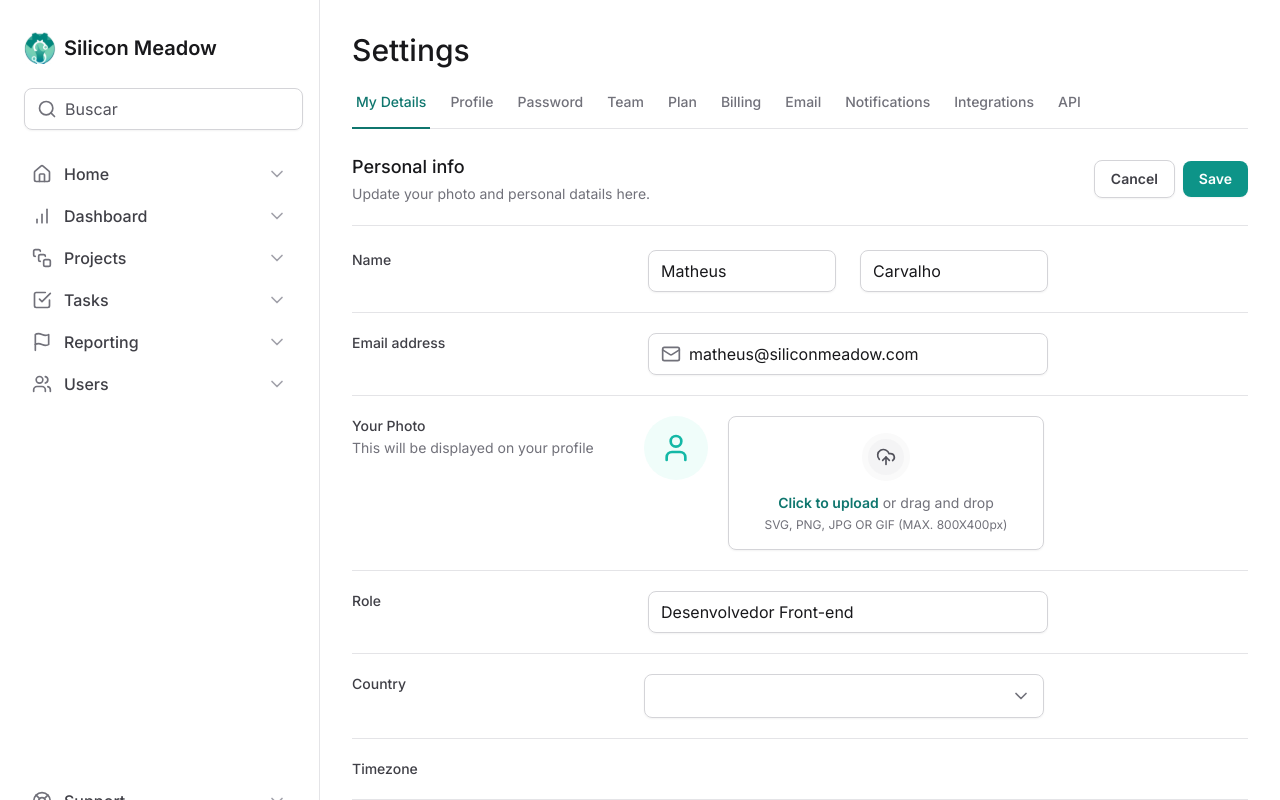
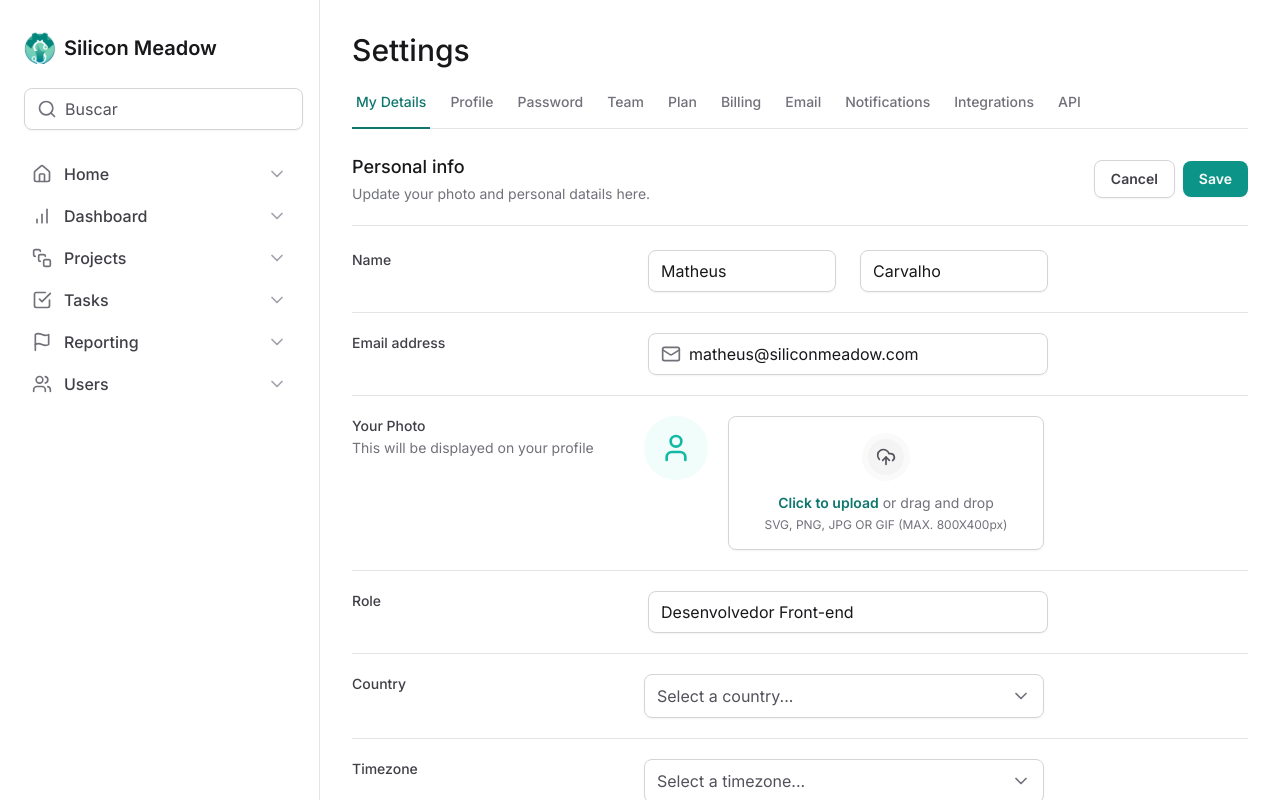
Before and after one commit to O-Carvalho/tailwind-next, a Next.js app: page / in a window 1280 px wide. Shown: the top 800 px of the page. Built offline with nearby package versions, Linux system fonts and the light colour scheme.

Commit message:
Componentização do Select

```diff
--- a/src/app/page.tsx
+++ b/src/app/page.tsx
@@ -3,6 +3,7 @@ import { SettingsTabs } from "../components/SettingsTabs"
 import * as Input from "@/components/Input"
 import * as FileInput from "@/components/Form/FileInput"
 import { Select } from "@/components/Form/Select";
+import { SelectItem } from "@/components/Form/Select/SelectItem";
 
 
 export default function Home() {
@@ -69,11 +70,18 @@ export default function Home() {
 {/* Country */}
 <div className="grid gap-3 grid-cols-form pt-5">
           <label htmlFor="country" className="text-sm font-medium text-zinc-700">Country</label>
-          <Select />
+          <Select placeholder="Select a country...">
+            <SelectItem value="br" text="Brazil"/>
+            <SelectItem value="us" text="United States"/>
+          </Select>
           </div>
 {/* Timezone */}
 <div className="grid gap-3 grid-cols-form pt-5">
           <label htmlFor="timezone" className="text-sm font-medium text-zinc-700">Timezone</label>
+          <Select placeholder="Select a timezone...">
+            <SelectItem value="us" text="Pacific Standard Time (PST-08:00)"/>
+            <SelectItem value="br" text="Brazilian Standard Time (GMT-03:00)"/>
+          </Select>
           </div>
 {/* Bio */}
           <div className="grid gap-3 grid-cols-form pt-5">
--- a/src/components/Form/Select.tsx
+++ /dev/null
@@ -1,23 +0,0 @@
-'use client'
-import * as SelectPrimitive from '@radix-ui/react-select'
-import { ChevronDown } from "lucide-react";
-
-export function Select() {
-  return (
-    <SelectPrimitive.Root>
-      <SelectPrimitive.Trigger className="flex h-11 w-full items-center justify-between gap-2 rounded-lg border border-zinc-300 px-3 py-2 shadow-sm">
-        <SelectPrimitive.Value className="text-black" />
-           <SelectPrimitive.Icon>
-           <ChevronDown className="h-5 w-5 text-zinc-500" />
-         </SelectPrimitive.Icon>
-      </SelectPrimitive.Trigger>
-      <SelectPrimitive.Portal>
-        <SelectPrimitive.Content side='bottom' position='popper' className='z-10 rounded-lg border border-zinc-200 bg-white'>
-          <SelectPrimitive.Viewport>
-
-          </SelectPrimitive.Viewport>
-        </SelectPrimitive.Content>
-      </SelectPrimitive.Portal>
-    </SelectPrimitive.Root>
-  )
-}
--- /dev/null
+++ b/src/components/Form/Select/SelectItem.tsx
@@ -0,0 +1,23 @@
+'use client'
+import * as Select from '@radix-ui/react-select'
+import { Check } from 'lucide-react'
+
+export type SelectItemProps = Select.SelectItemProps & {
+  text: string
+}
+
+export function SelectItem({ text, ...props }: SelectItemProps) {
+  return (
+    <Select.Item
+    className="flex items-center justify-between gap-2 px-3 py-2.5 data-[highlighted]:bg-zinc-50"
+    {...props}
+    >
+    <Select.ItemText className='text-black'>
+      {text}
+    </Select.ItemText>
+    <Select.ItemIndicator>
+      <Check className='h-4 w-4 text-teal-500' />
+    </Select.ItemIndicator>
+  </Select.Item>
+  )
+}
--- /dev/null
+++ b/src/components/Form/Select/index.tsx
@@ -0,0 +1,30 @@
+'use client'
+import * as SelectPrimitive from '@radix-ui/react-select'
+import { ChevronDown } from "lucide-react";
+import { ReactNode } from 'react';
+
+export interface SelectProps {
+  children: ReactNode
+  placeholder: string
+}
+
+export function Select({ children, placeholder }: SelectProps) {
+  return (
+    <SelectPrimitive.Root>
+      <SelectPrimitive.Trigger className="flex h-11 w-full items-center justify-between gap-2 rounded-lg border border-zinc-300 px-3 py-2 shadow-sm data-[placeholder]:text-zinc-600">
+        <SelectPrimitive.Value placeholder={placeholder} className="text-black" />
+           <SelectPrimitive.Icon>
+           <ChevronDown className="h-5 w-5 text-zinc-500" />
+         </SelectPrimitive.Icon>
+      </SelectPrimitive.Trigger>
+
+      <SelectPrimitive.Portal>
+        <SelectPrimitive.Content side='bottom' position='popper' sideOffset={8} className="z-10 rounded-lg border border-zinc-200 bg-white w-[--radix-select-trigger-width] overflow-hidden">
+          <SelectPrimitive.Viewport>
+            {children}
+          </SelectPrimitive.Viewport>
+        </SelectPrimitive.Content>
+      </SelectPrimitive.Portal>
+    </SelectPrimitive.Root>
+  )
+}
```
